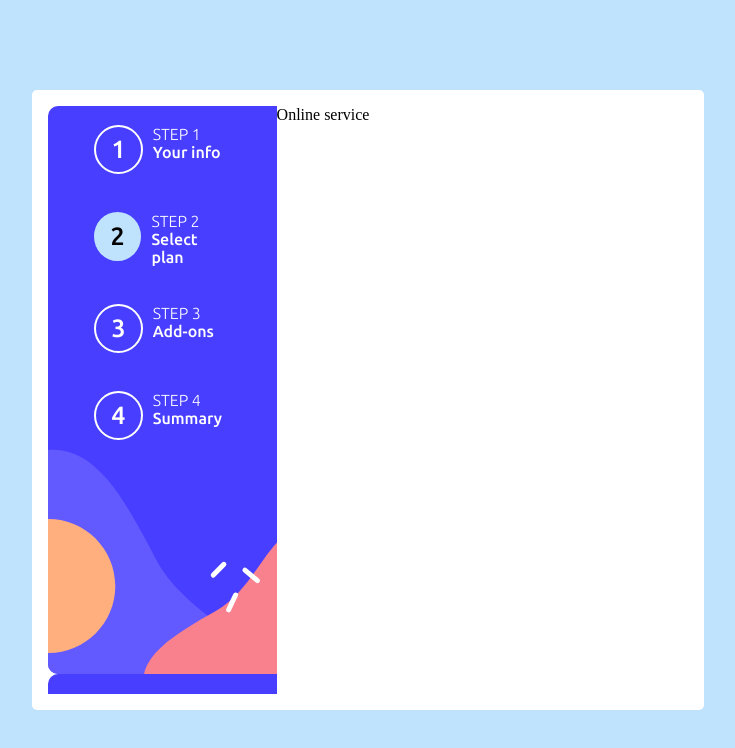
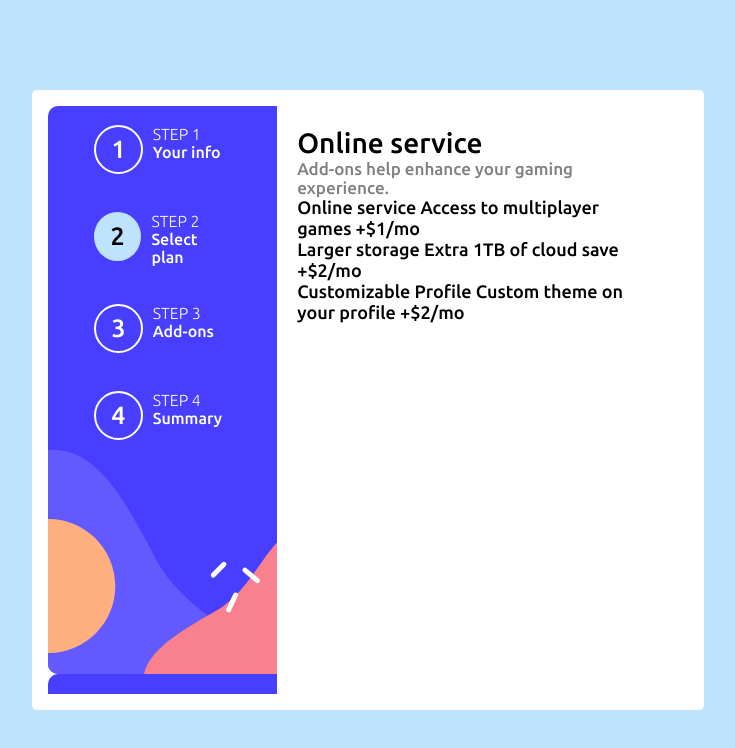
Before and after one commit to denizsecmen/MultiForm, a Next.js app: page / in a window 1280 px wide. Both pictures are taken after a click on the button "Next Page". Shown: the top 748 px of the page, without its empty margins (272-1007 px from the left). Built offline with nearby package versions, Linux system fonts and the light colour scheme.

Commit message:
Component 2 base HTML finished

```diff
--- a/src/components/mainForm/Form2/component2.tsx
+++ b/src/components/mainForm/Form2/component2.tsx
@@ -3,6 +3,22 @@ export default function component2() {
   return (
     <div className={styles.component}>
       <div className={styles.title}> Online service</div>
+      <div className={styles.subtitle}>
+        Add-ons help enhance your gaming experience.
+      </div>
+      <div className={styles.selections}>
+        <div className={styles.selection}>
+          Online service Access to multiplayer games +$1/mo
+        </div>
+        <div className={styles.selection2}>
+          Larger storage Extra 1TB of cloud save +$2/mo
+        </div>
+        <div className={styles.selection3}>
+          Customizable Profile Custom theme on your profile +$2/mo
+        </div>
+        <div className={styles.switch}></div>
+        <div className={styles.buttons}></div>
+      </div>
     </div>
   );
 }
--- a/src/components/mainForm/Form2/style/style.module.css
+++ b/src/components/mainForm/Form2/style/style.module.css
@@ -0,0 +1,17 @@
+.component {
+  font-size: 18px;
+  font-family: 'Ubuntu';
+  display: flex;
+  flex-direction: column;
+  width: 80%;
+  height: 95%;
+  padding-top: 5%;
+  margin-left: calc(100% - 95%);
+}
+.title {
+  font-size: 28px;
+}
+.subtitle {
+  font-size: 17px;
+  color: gray;
+}
```
